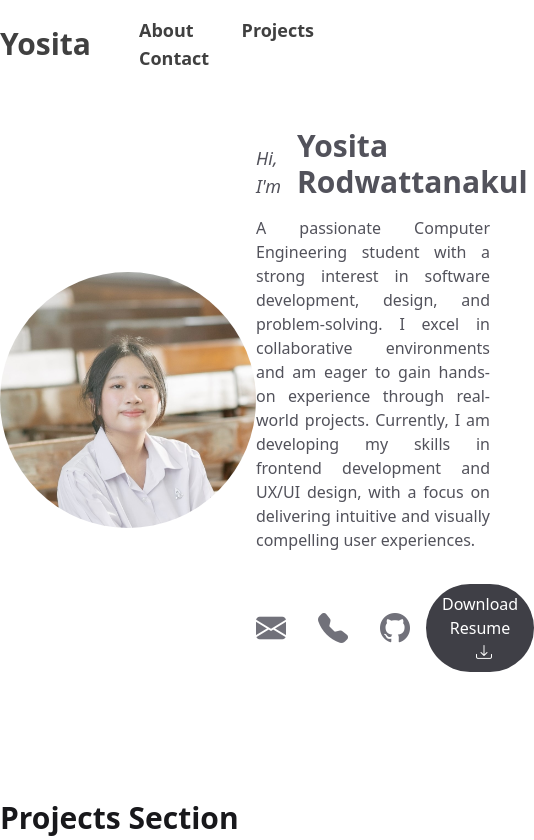
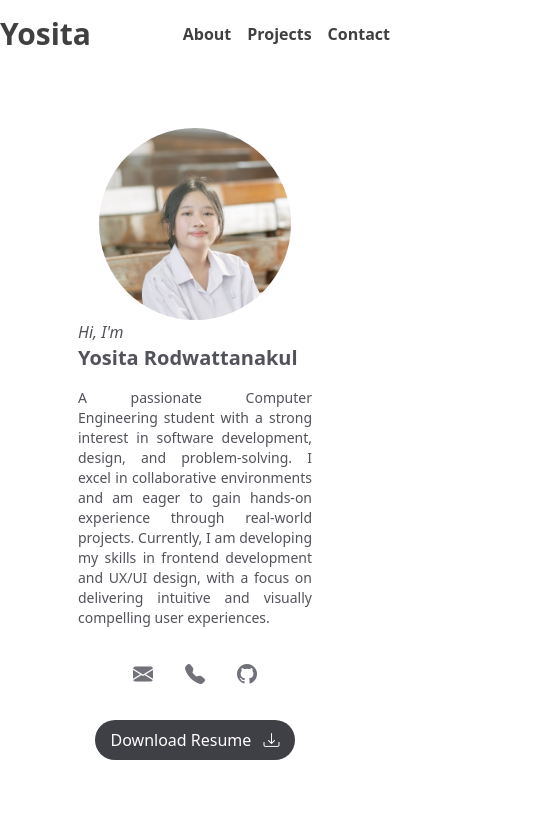
Before and after one commit to yosita-rd/yosita-portfolio, a Next.js app: page / in a window 390 px wide. Shown: the top 840 px of the page, 534 px wide, since content can reach past the window. Built offline with nearby package versions, Linux system fonts and the light colour scheme.

Commit message:
make about me and guild bar responsive

```diff
--- a/src/app/page.tsx
+++ b/src/app/page.tsx
@@ -26,23 +26,27 @@ export default function Home() {
       <section
         ref={aboutRef}
         id='about'
-        className='flex flex-row items-center justify-between pt-32 pb-16 max-w-5xl mx-auto'
+        className='flex flex-col md:flex-row items-center justify-between pt-32 pb-16 max-w-5xl mx-auto'
       >
         <Image
           src='/profile.jpg'
           alt='Profile Picture'
-          className='rounded-full size-64'
+          className='rounded-full size-48 md:size-64 lg:size-80'
           width={1080}
           height={1080}
         />
         <div className='flex flex-col space-y-8 w-3/5'>
-          <div className='text-md text-justify text-pretty text-zinc-600'>
+          <div className='text-sm md:text-base text-justify text-pretty text-zinc-600'>
             <TextFade
               direction='up'
-              className='flex flex-row justify-start items-end mb-4'
+              className='flex flex-col md:flex-row justify-start items-start md:items-end mb-4'
             >
-              <span className='mr-4 font-medium text-lg italic'>Hi, I'm</span>
-              <span className='font-bold text-3xl'>Yosita Rodwattanakul</span>
+              <span className='mr-4 font-medium text-base md:text-lg italic'>
+                Hi, I'm
+              </span>
+              <span className='font-bold text-xl md:text-3xl'>
+                Yosita Rodwattanakul
+              </span>
             </TextFade>
             A passionate Computer Engineering student with a strong interest in
             software development, design, and problem-solving. I excel in
@@ -51,16 +55,16 @@ export default function Home() {
             frontend development and UX/UI design, with a focus on delivering
             intuitive and visually compelling user experiences.
           </div>
-          <div className='flex flex-row items-center justify-between space-x-4'>
+          <div className='flex flex-col md:flex-row items-center justify-between md:space-x-4 md:space-y-0 space-y-8'>
             <div className='flex flex-row space-x-8'>
               <Link href={`mailto:yosita.rd@gmail.com`} passHref>
-                <i className='bi bi-envelope-fill text-zinc-500 hover:text-zinc-700 text-3xl'></i>
+                <i className='bi bi-envelope-fill text-zinc-500 hover:text-zinc-700 text-xl md:text-3xl'></i>
               </Link>
               <Link href={`callto:0850936599`} passHref>
-                <i className='bi bi-telephone-fill text-zinc-500 hover:text-zinc-700 text-3xl'></i>
+                <i className='bi bi-telephone-fill text-zinc-500 hover:text-zinc-700 text-xl md:text-3xl'></i>
               </Link>
               <Link href={`https://github.com/yosita-rd`} passHref>
-                <i className='bi bi-github text-zinc-500 hover:text-zinc-700 text-3xl'></i>
+                <i className='bi bi-github text-zinc-500 hover:text-zinc-700 text-xl md:text-3xl'></i>
               </Link>
             </div>
             <Link href='/yosita_resume.pdf' passHref>
@@ -105,7 +109,7 @@ export default function Home() {
             </Link>
           </div>
           <Link href='/yosita_resume.pdf' passHref>
-            <button className='bg-white hover:bg-white/80 px-4 py-2 rounded-lg font-medium text-zinc-900 text-md mt-4'>
+            <button className='bg-white hover:bg-white/80 px-4 py-2 rounded-lg font-medium text-zinc-900 text-base mt-4'>
               Download Resume <i className='bi bi-download ml-2'></i>
             </button>
           </Link>
@@ -117,7 +121,7 @@ export default function Home() {
 
 const Button: React.FC<{ children: React.ReactNode }> = ({ children }) => {
   return (
-    <button className='bg-zinc-700 hover:bg-zinc-900 px-4 py-2 rounded-full font-medium text-white text-md transition delay-300 hover:scale-105'>
+    <button className='bg-zinc-700 hover:bg-zinc-900 px-4 py-2 rounded-full font-medium text-white text-base transition delay-300 hover:scale-105'>
       {children}
     </button>
   );
--- a/src/components/GuideBar.tsx
+++ b/src/components/GuideBar.tsx
@@ -25,7 +25,7 @@ const Guide: FC<GuideProps> = ({ sections }) => {
               onClick={() =>
                 section.ref.current?.scrollIntoView({ behavior: 'smooth' })
               }
-              className='ml-12 font-semibold text-[#404040] text-lg'
+              className='ml-4 md:ml-12 font-semibold text-[#404040] text-md md:text-lg'
             >
               {section.name}
             </button>
```
